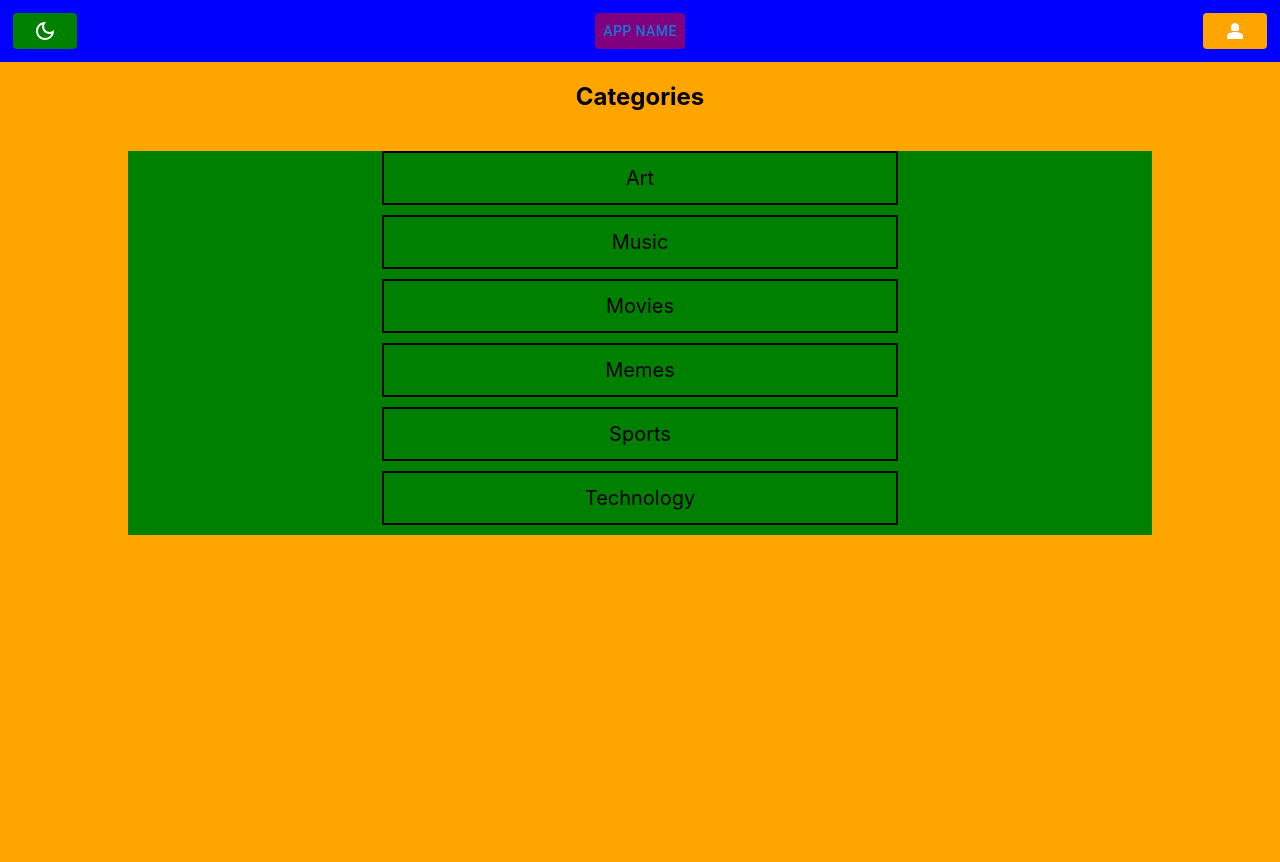
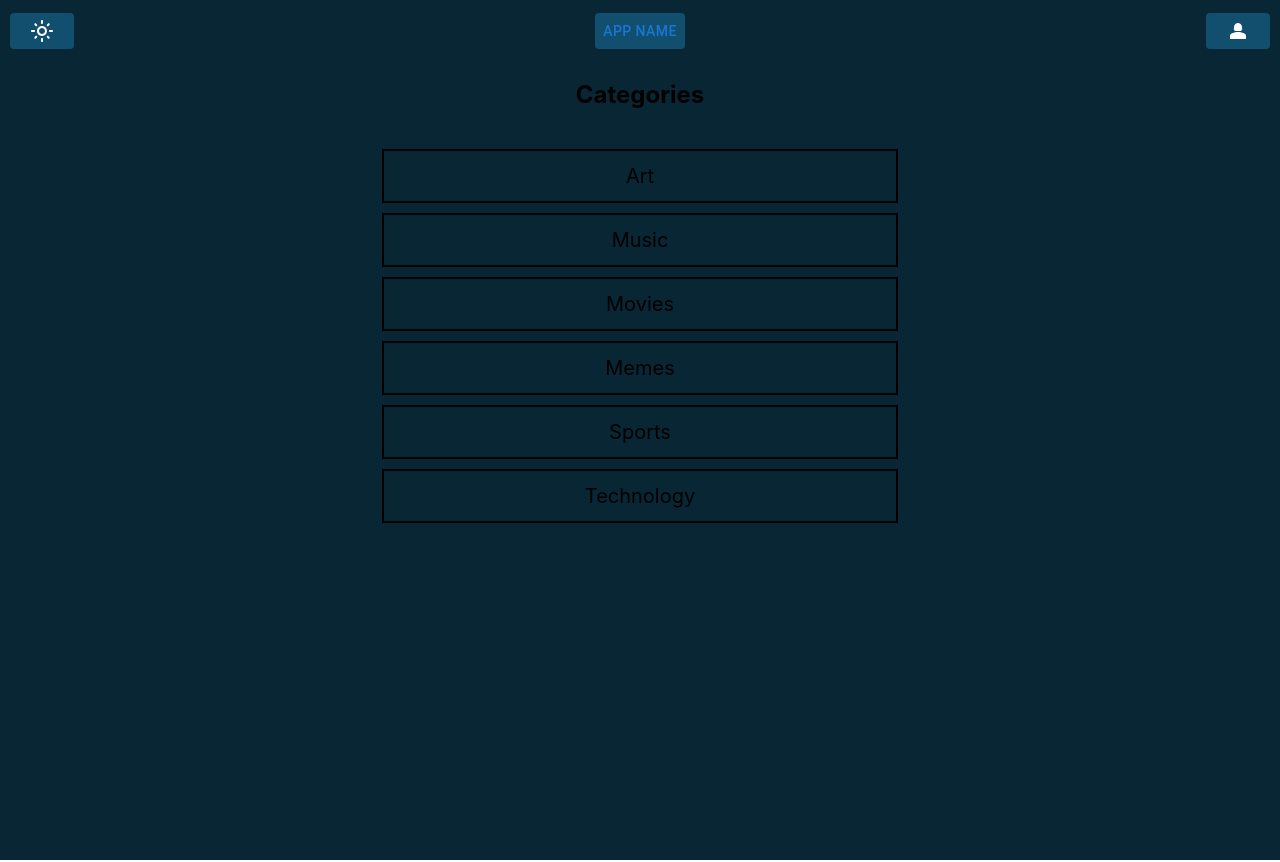
Before and after one commit to ianuriegas/express-react-project, a React app in the folder client/: page / in a window 1280 px wide. Built offline with nearby package versions, Linux system fonts and the light colour scheme.

Commit message:
feat: dark mode works completely. working on styling.

```diff
--- a/client/src/App.js
+++ b/client/src/App.js
@@ -1,26 +1,32 @@
-import React from "react";
+import React, { useState, createContext } from "react";
 import { BrowserRouter as Router, Routes, Route } from "react-router-dom";
 import Users from "./pages/Users";
 import Topics from "./pages/Topics";
 import MainNavBar from "./components/MainNavBar";
 
+// Creating the context
+export const ThemeContext = createContext();
+
 function App() {
-  const navBarBackgroundColor = "blue";
-  const navBarTextColor = "white";
+  const [theme, setTheme] = useState("dark"); // Initial theme state
+
+  // Function to toggle the theme
+  const toggleTheme = () => {
+    setTheme((currentTheme) => (currentTheme === "light" ? "dark" : "light"));
+  };
 
   return (
+    <ThemeContext.Provider value={{ theme, toggleTheme }}>
       <div>
-      <MainNavBar
-        navBarBackgroundColor={navBarBackgroundColor}
-        navBarTextColor={navBarTextColor}
-      />
+        <MainNavBar />
         <Router>
           <Routes>
-          <Route path="/" element={<Topics />} />
+            <Route path="/" element={<Topics theme={theme} />} />
             <Route path="/users" element={<Users />} />
           </Routes>
         </Router>
       </div>
+    </ThemeContext.Provider>
   );
 }
 
--- a/client/src/components/MainNavBar.js
+++ b/client/src/components/MainNavBar.js
@@ -1,13 +1,18 @@
-import React, { useState, useEffect } from "react";
+import React, { useState, useEffect, createContext, useContext } from "react";
 import { AppBar, Button, Stack } from "@mui/material";
 import DarkModeOutlinedIcon from "@mui/icons-material/DarkModeOutlined";
 import LightModeOutlinedIcon from "@mui/icons-material/LightModeOutlined";
 import Person2Icon from "@mui/icons-material/Person2";
 import "../styling/main.css";
+import { ThemeContext } from "../App"; // Import the context
 
 function MainNavBar(props) {
   const { navBarBackgroundColor, navBarTextColor } = props;
   const [isScrolled, setIsScrolled] = useState(false);
+  const { theme, toggleTheme } = useContext(ThemeContext); // Use the context
+
+  const ThemeIcon =
+    theme === "dark" ? LightModeOutlinedIcon : DarkModeOutlinedIcon;
 
   const handleScroll = () => {
     if (window.scrollY > 50) {
@@ -24,30 +29,27 @@ function MainNavBar(props) {
   }, []);
 
   return (
-    <div>
-      <nav className={`main-navbar ${isScrolled ? "translucent-navbar" : ""}`}>
+    <ThemeContext.Provider value={{ theme, toggleTheme }}>
+      {/* <div id={theme}> */}
+      <nav
+        //   className={`main-navbar ${isScrolled ? "translucent-navbar" : ""}`}
+        className="main-navbar"
+        id={theme}
+      >
         {" "}
         <Button
           className="main-navbar-button"
-          style={{ backgroundColor: "green" }}
+          onClick={toggleTheme} // Add this to toggle the theme
         >
-          <DarkModeOutlinedIcon className="home-icon" />
-          {/* <LightModeOutlinedIcon className="home-icon" /> */}
+          <ThemeIcon className="home-icon" />
         </Button>
-        <Button
-          className="main-navbar-button"
-          style={{ backgroundColor: "Purple" }}
-        >
-          App Name
-        </Button>
-        <Button
-          className="main-navbar-button"
-          style={{ backgroundColor: "Orange" }}
-        >
+        <Button className="main-navbar-button">App Name</Button>
+        <Button className="main-navbar-button">
           <Person2Icon className="home-icon" />
         </Button>
       </nav>
-    </div>
+      {/* </div> */}
+    </ThemeContext.Provider>
   );
 }
 
--- a/client/src/pages/Topics.js
+++ b/client/src/pages/Topics.js
@@ -1,13 +1,21 @@
 import React from "react";
 
-function Topics() {
+function Topics({ theme }) {
+  // Accepting theme as a prop
   const topics = ["Art", "Music", "Movies", "Memes", "Sports", "Technology"];
+
+  // Optionally, you can define classNames based on the theme
+  const containerClassName = `category-container ${theme}-theme`;
+
   return (
-    // <body class="body-topics">
-    <div style={{ backgroundColor: "orange" }}>
+    <div id={theme} style={{paddingTop: "60px"}}>
+      {" "}
+      {/* Using theme for id */}
       <body class="body-topics">
         <h2>Categories</h2>
-        <div class="category-container">
+        <div className={containerClassName}>
+          {" "}
+          {/* Using the conditional className */}
           {topics.map((topic) => (
             <div class="category-box">
               <a href="/">{topic}</a>
@@ -16,7 +24,6 @@ function Topics() {
         </div>
       </body>
     </div>
-    // </body>
   );
 }
 
--- a/client/src/styling/main.css
+++ b/client/src/styling/main.css
@@ -1,39 +1,71 @@
 /* main.css */
+
+
 .main-navbar {
-    padding: 1%;
+    margin-top: 0;
+    padding-top: 1%;
     display: flex;
     justify-content: space-between;
     align-items: center;
-    background-color: blue;
-    color: orange;
-    position: sticky;
-    /* Stick navbar to the top when scrolling */
+    position: fixed;
+    background-color: green;
+    width: 100%;
     top: 0;
     /* Position at the top of the viewport */
     z-index: 1000;
     /* Ensure it stays on top of other content */
-    transition: background-color 0.3s ease;
+    /* transition: background-color 0.3s ease; */
 }
 
-.main-navbar-button {
+#dark .main-navbar-button {
     margin: 0 10px;
-    background-color: black;
+    background-color: #124f6e;
     /* Reset the background color */
 }
 
-.main-navbar-button:hover {
-    background-color: black;
-    /* Apply hover effect */
+#light .main-navbar-button {
+    margin: 0 10px;
+    background-color: #dcdcdc;
+    /* Reset the background color */
 }
+
+/* Hover style for main-navbar-button in dark theme */
+#dark .main-navbar-button:hover {
+    background-color: #0e3e56;
+    /* Dark background color */
+    /* outline: 2px solid blue; */
+    /* Blue outline */
+}
+
+/* Hover style for main-navbar-button in light theme */
+#light .main-navbar-button:hover {
+    background-color: #c3c3c3;
+    /* Slightly different dark background color */
+    /* outline: 2px solid blue; */
+    /* Blue outline */
+}
+
+
+
 
 .translucent-navbar {
     background-color: rgba(0, 0, 255, 0.6);
     /* Adjust the RGBA values to your preferred color and opacity */
 }
 
-.home-icon {
+/* Icon color for dark theme */
+#dark .home-icon {
     color: white;
+    /* White color for icons in dark mode */
 }
+
+/* Icon color for light theme */
+#light .home-icon {
+    color: rgb(85, 85, 85);
+    /* background-color: #10425b; */
+    /* Dark grey color for icons in light mode */
+}
+
 
 /* Topics.JS */
 
@@ -48,7 +80,6 @@
     margin-bottom: 10px;
     text-decoration: none;
     color: black;
-    transition: background-color 0.1s, color 0.1s;
 }
 
 .category-box:hover {
@@ -77,7 +108,6 @@
     display: flex;
     flex-direction: column;
     align-items: center;
-    background-color: green;
 }
 
 .body-topics {
@@ -87,3 +117,22 @@
     height: 100vh;
     margin: 0;
 }
+
+#light {
+    background-color: white;
+    /* faster */
+    transition: background-color 0.2s, color 0.2s;
+    /* slow */
+    /* transition: background-color 0.3s ease; */
+
+}
+
+#dark {
+    background-color: #092635;
+    /* faster */
+    transition: background-color 0.2s, color 0.2s;
+    /* slow */
+    /* transition: background-color 0.3s ease; */
+
+
+}
```
Lines whose indentation alone changed are shown as unchanged.
